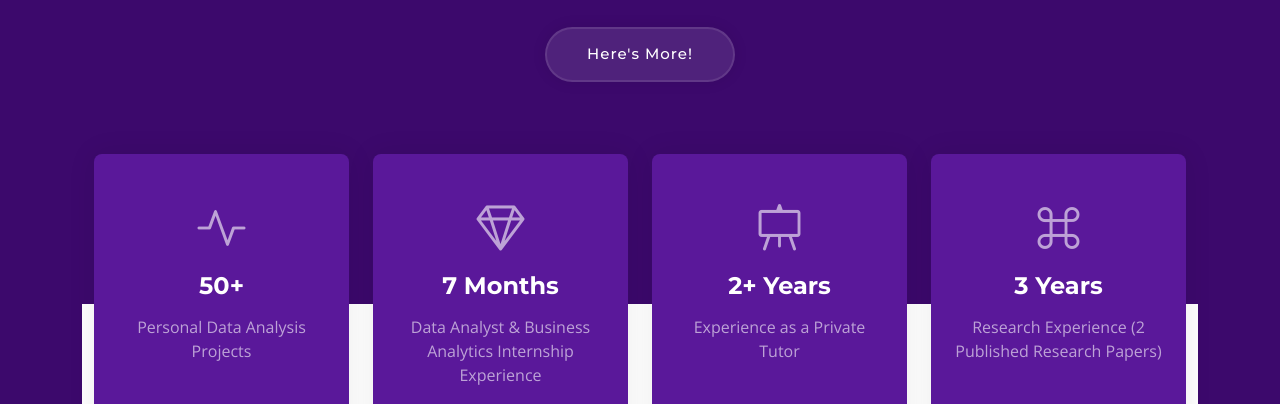
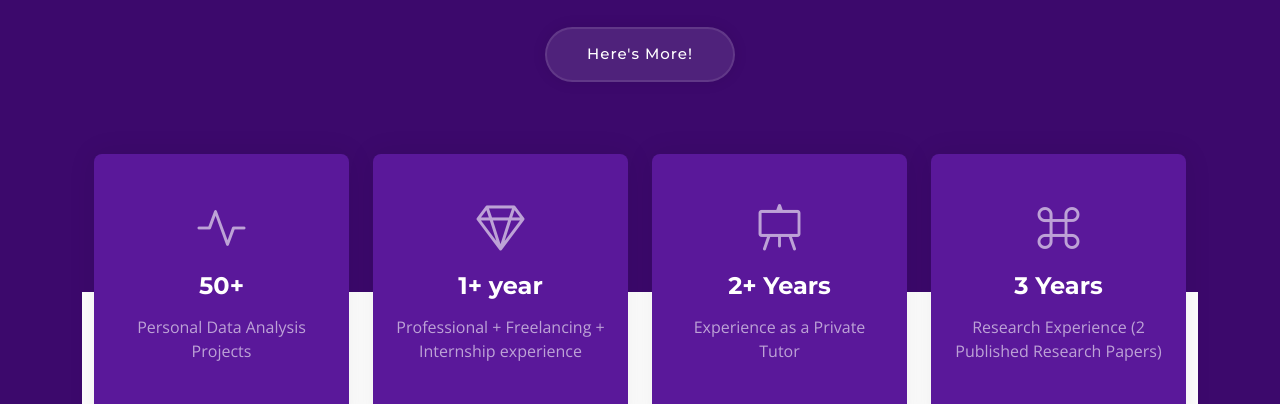
Before and after one commit to Kas0380/Portfolio, a plain HTML site: page index.html in a window 1280 px wide. Shown: the part 396-800 px from the top of the page. Drawn offline with nearby package versions, Linux system fonts and the light colour scheme; a small style sheet from the web is missing.

Commit message:
Update index.html

```diff
--- a/index.html
+++ b/index.html
@@ -112,8 +112,8 @@
           <div class="col-xl-3 col-md-6" data-aos="fade-up" data-aos-delay="200">
             <div class="icon-box">
               <div class="icon"><i class="bi bi-gem"></i></div>
-              <h4 class="title"><a href="" class="stretched-link">7 Months</a></h4>
-              <p>Data Analyst & Business Analytics Internship Experience</p>
+              <h4 class="title"><a href="" class="stretched-link">1+ year</a></h4>
+              <p>Professional + Freelancing + Internship experience</p>
             </div>
           </div><!--End Icon Box -->
 
```
